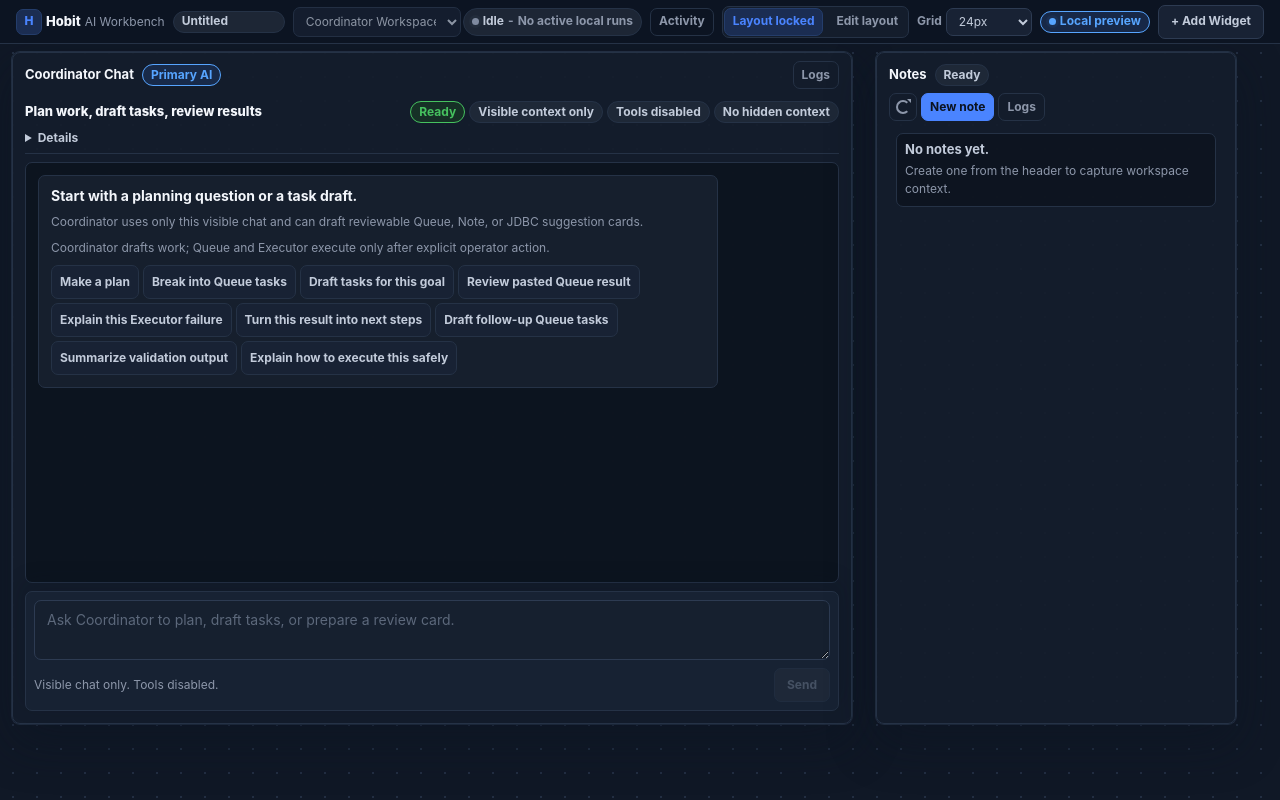
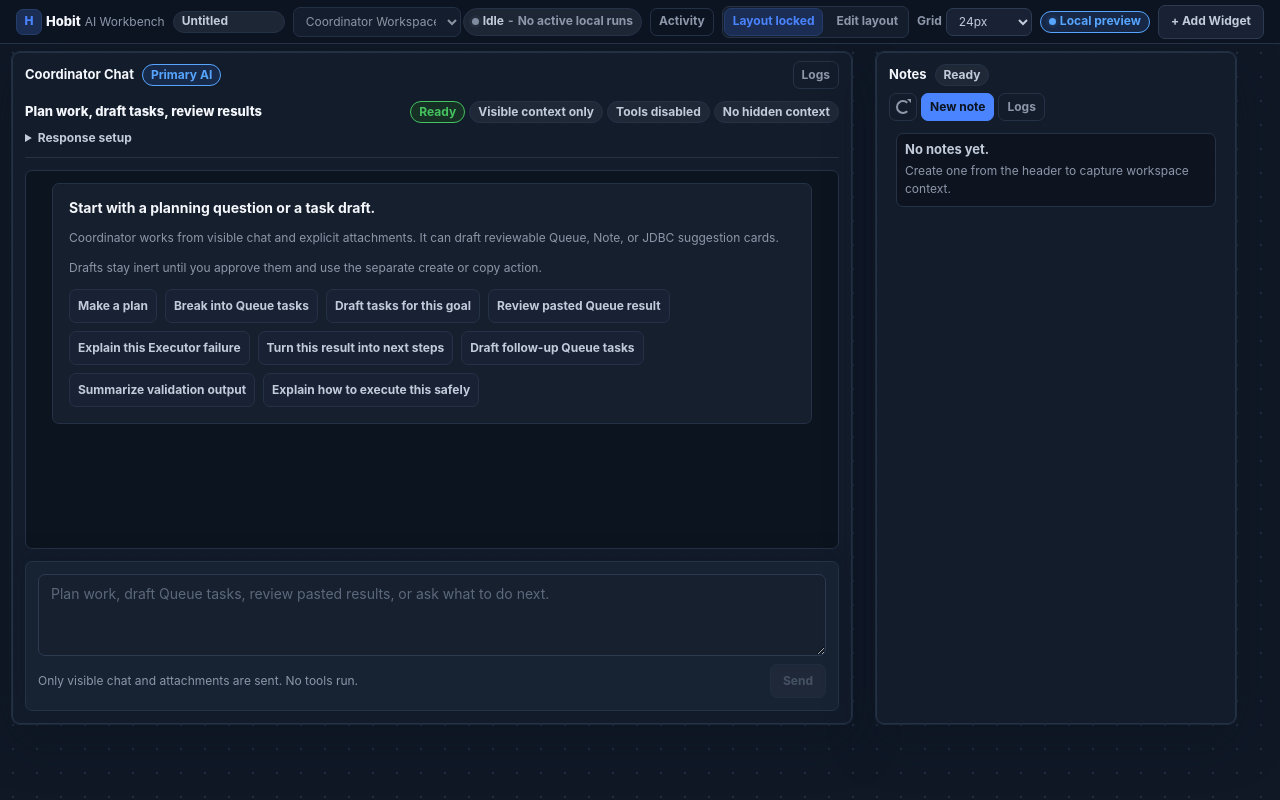
Before and after one commit to d-koshelev/Hobit, a React (Vite) app in the folder apps/desktop/frontend/: page / in a window 1280 px wide. Both pictures are taken after a click on the button "Create Workspace". Built offline with nearby package versions, Linux system fonts and the light colour scheme.

Commit message:
frontend: polish coordinator primary surface

```diff
--- a/apps/desktop/frontend/src/styles/components.css
+++ b/apps/desktop/frontend/src/styles/components.css
@@ -891,18 +891,19 @@
   min-height: 0;
   flex: 1;
   flex-direction: column;
-  gap: var(--space-sm);
+  gap: var(--space-md);
 }
 
 .interactive-agent-status {
   border-bottom: 1px solid var(--color-border-subtle);
-  padding: 0 0 var(--space-sm);
+  padding: 0 0 var(--space-md);
 }
 
 .interactive-agent-action-row {
   display: flex;
   align-items: flex-start;
   justify-content: space-between;
+  flex-wrap: wrap;
   gap: var(--space-sm);
 }
 
@@ -994,7 +995,7 @@
 .interactive-agent-message-list {
   align-content: start;
   flex: 1;
-  min-height: 220px;
+  min-height: 300px;
   overflow: auto;
   border: 1px solid var(--color-border-subtle);
   border-radius: var(--radius-md);
@@ -1048,13 +1049,13 @@
 .interactive-agent-empty {
   display: grid;
   align-self: center;
-  justify-self: start;
-  width: min(680px, 100%);
-  gap: var(--space-sm);
+  justify-self: center;
+  width: min(760px, 100%);
+  gap: var(--space-md);
   border: 1px solid var(--color-border-subtle);
   border-radius: var(--radius-md);
   background: color-mix(in srgb, var(--color-nested-surface) 74%, transparent);
-  padding: var(--space-md);
+  padding: var(--space-lg);
   text-align: left;
 }
 
@@ -1067,7 +1068,7 @@
   display: flex;
   flex-wrap: wrap;
   justify-content: flex-start;
-  gap: var(--space-xs);
+  gap: var(--space-sm);
 }
 
 .interactive-agent-suggestion {
@@ -1095,16 +1096,16 @@
   display: grid;
   max-width: min(780px, 92%);
   min-width: 0;
-  gap: var(--space-xs);
+  gap: var(--space-sm);
   border: 1px solid var(--color-border-subtle);
   border-radius: var(--radius-md);
   background: var(--color-widget-surface-raised);
-  padding: var(--space-sm);
+  padding: var(--space-md);
 }
 
 .interactive-agent-message-operator {
   width: fit-content;
-  min-width: min(360px, 100%);
+  min-width: min(280px, 100%);
   border-color: var(--color-border);
   justify-self: end;
   background: var(--color-primary-soft);
@@ -1124,6 +1125,9 @@
 .interactive-agent-message-body {
   display: grid;
   gap: var(--space-xs);
+  color: var(--color-text-secondary);
+  font-size: var(--text-sm);
+  line-height: var(--line-normal);
   overflow-wrap: anywhere;
   white-space: pre-wrap;
 }
@@ -1172,7 +1176,7 @@
 }
 
 .interactive-agent-input {
-  min-height: 56px;
+  min-height: 82px;
   padding-block: var(--space-sm);
   line-height: var(--line-normal);
   resize: vertical;
@@ -1202,7 +1206,7 @@
     var(--color-widget-surface-raised) 94%,
     transparent
   );
-  padding: var(--space-sm);
+  padding: var(--space-md);
   box-shadow:
     0 -8px 22px color-mix(in srgb, var(--color-app-bg) 22%, transparent);
 }
@@ -1244,7 +1248,7 @@
 }
 
 .interactive-agent-attached-context-body {
-  max-height: 160px;
+  max-height: 128px;
   margin: 0;
   overflow: auto;
   border: 1px solid var(--color-border-subtle);
--- a/apps/desktop/frontend/src/workbench/InteractiveAgentPlaceholderWidget.tsx
+++ b/apps/desktop/frontend/src/workbench/InteractiveAgentPlaceholderWidget.tsx
@@ -244,7 +244,7 @@ export function InteractiveAgentPlaceholderWidget({
     const assistantMessage = createLocalMessage(
       "assistant",
       onGenerateCoordinatorProviderResponse
-        ? "Drafting a response from visible chat."
+        ? "Drafting from the visible chat."
         : generated.responseBody,
       generatedProposalIds.length > 0 ? generatedProposalIds : undefined,
       onGenerateCoordinatorProviderResponse
@@ -343,7 +343,7 @@ export function InteractiveAgentPlaceholderWidget({
       patchMessage(assistantMessage.id, {
         body: generated.responseBody,
         providerMeta: coordinatorProviderErrorMeta(
-          `Mock/local provider request failed visibly: ${message}`,
+          `Provider request failed visibly: ${message} Local response remained in use.`,
         ),
       });
     } finally {
@@ -670,7 +670,7 @@ export function InteractiveAgentPlaceholderWidget({
               aria-label="Coordinator provider details"
               className="interactive-agent-provider-disclosure interactive-agent-provider-secondary"
             >
-              <summary>Details</summary>
+              <summary>Response setup</summary>
               <div className="interactive-agent-provider-row">
                 <span className="interactive-agent-status-label">Response</span>
                 <Badge
@@ -698,9 +698,9 @@ export function InteractiveAgentPlaceholderWidget({
                 <Badge variant="neutral">Backend selected</Badge>
               </div>
               <p className="interactive-agent-text">
-                Supported local proposals: {STATIC_PROPOSAL_TYPE_SUMMARY}.
-                Queue and Note handoffs require approval plus a separate create
-                action; JDBC suggestions do not execute SQL.
+                Supported review cards: {STATIC_PROPOSAL_TYPE_SUMMARY}. Queue
+                and Note cards require approval plus a separate create action;
+                JDBC cards stay copy-only.
               </p>
             </details>
           </div>
@@ -719,12 +719,12 @@ export function InteractiveAgentPlaceholderWidget({
                 Start with a planning question or a task draft.
               </p>
               <p className="interactive-agent-empty-text">
-                Coordinator uses only this visible chat and can draft reviewable
-                Queue, Note, or JDBC suggestion cards.
+                Coordinator works from visible chat and explicit attachments. It
+                can draft reviewable Queue, Note, or JDBC suggestion cards.
               </p>
               <p className="interactive-agent-empty-text">
-                Coordinator drafts work; Queue and Executor execute only after
-                explicit operator action.
+                Drafts stay inert until you approve them and use the separate
+                create or copy action.
               </p>
               <div
                 aria-label="Coordinator suggested prompts"
@@ -764,9 +764,9 @@ export function InteractiveAgentPlaceholderWidget({
                 <details
                   className={`interactive-agent-provider-meta interactive-agent-provider-meta-${message.providerMeta.tone}`}
                 >
-                  <summary>Details</summary>
+                  <summary>Response boundary</summary>
                   <p>
-                    Provider: {message.providerMeta.label}.{" "}
+                    Source: {message.providerMeta.label}.{" "}
                     {message.providerMeta.detail}
                   </p>
                 </details>
@@ -842,8 +842,7 @@ export function InteractiveAgentPlaceholderWidget({
                 {visibleAttachedContext.contextText}
               </pre>
               <p className="interactive-agent-attached-context-note">
-                Only visible attached context is sent. Edit the message before
-                sending.
+                Included in the message below. Edit or remove it before Send.
               </p>
             </section>
           ) : null}
@@ -857,14 +856,14 @@ export function InteractiveAgentPlaceholderWidget({
             className="input interactive-agent-input"
             id={textareaId}
             onChange={(event) => setDraft(event.currentTarget.value)}
-            placeholder="Ask Coordinator to plan, draft tasks, or prepare a review card."
+            placeholder="Plan work, draft Queue tasks, review pasted results, or ask what to do next."
             ref={textareaRef}
-            rows={2}
+            rows={3}
             value={draft}
           />
           <div className="interactive-agent-action-row">
             <p className="interactive-agent-note">
-              Visible chat only. Tools disabled.
+              Only visible chat and attachments are sent. No tools run.
             </p>
             <Button disabled={!canSend} type="submit" variant="primary">
               {isProviderPending ? "Drafting" : "Send"}
--- a/apps/desktop/frontend/src/workbench/coordinatorProviderRequest.ts
+++ b/apps/desktop/frontend/src/workbench/coordinatorProviderRequest.ts
@@ -88,10 +88,7 @@ function coordinatorProviderDisplayText(
     }
   }
 
-  return text
-    .replace(/\bTools are disabled with allowed_tools:\s*\[\],?\s*/gi, "")
-    .replace(/\ballowed_tools was empty and\s*/gi, "")
-    .trim();
+  return sanitizedProviderText(text) || localFallback;
 }
 
 function mockLocalDisplayText(
@@ -107,6 +104,17 @@ function mockLocalDisplayText(
   }
 
   return "I can help plan work, draft Queue tasks, or review pasted results. This workspace does not have a live time tool connected.";
+}
+
+function sanitizedProviderText(text: string) {
+  return text
+    .replace(/\bMock Coordinator provider response\.?\s*/gi, "")
+    .replace(/\bI received your explicit message:\s*"[^"]*"\.?\s*/gi, "")
+    .replace(/\bTools are disabled with allowed_tools:\s*\[\],?\s*/gi, "")
+    .replace(/\ballowed_tools was empty and\s*/gi, "")
+    .replace(/\ballowed_tools:\s*\[\]\.?,?\s*/gi, "")
+    .replace(/\s{2,}/g, " ")
+    .trim();
 }
 
 export function coordinatorProviderPendingMeta(
```
Also changed, not shown: 1 other file (tests, documents, lock files or other folders).
